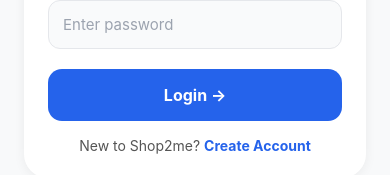
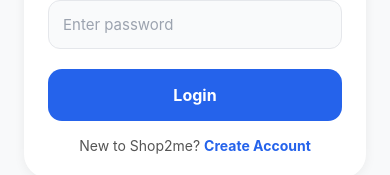
Before and after one commit to sravanipottipati/oorucart_frontend, a React Native app: screen /Login in a window 390 px wide. Shown: the part 544-719 px from the top of the page. Built offline with nearby package versions, Linux system fonts and the light colour scheme.

Commit message:
Session 9 - Remove arrow from Login button

```diff
--- a/src/screens/auth/LoginScreen.js
+++ b/src/screens/auth/LoginScreen.js
@@ -94,7 +94,7 @@
           >
             {loading
               ? <ActivityIndicator color="#fff" />
-              : <Text style={styles.buttonText}>Login →</Text>
+              : <Text style={styles.buttonText}>Login</Text>
             }
           </TouchableOpacity>
 
```
